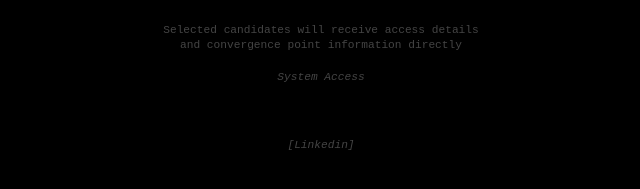
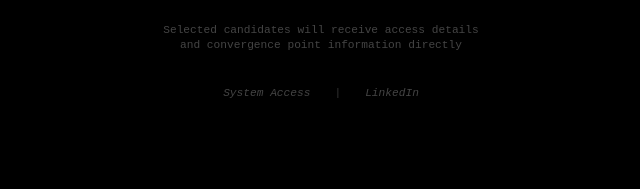
Before and after one commit to CalebBennett-Harper/locus, a Next.js app: page / in a window 1280 px wide. Shown: the part 1814-2003 px from the top of the page, without its empty margins (319-959 px from the left). Built offline with nearby package versions, Linux system fonts and the light colour scheme; no server answers.

Commit message:
update footer to horizontal array layout with System Access | LinkedIn

```diff
--- a/components/LandingPage.jsx
+++ b/components/LandingPage.jsx
@@ -254,17 +254,15 @@ export default function LandingPage() {
           and convergence point information directly
         </div>
 
-        <div className="admin-footer-link">
+        <div className="admin-footer-link" style={{ display: 'flex', justifyContent: 'center', gap: '24px', marginTop: '32px' }}>
           <a href="/admin/login">System Access</a>
-        </div>
-
-        <div className="admin-footer-link" style={{ marginTop: '32px' }}>
+          <span style={{ color: '#333333' }}>|</span>
           <a
             href="https://www.linkedin.com/company/locus-fyi/about/"
             target="_blank"
             rel="noopener noreferrer"
           >
-            [Linkedin]
+            LinkedIn
           </a>
         </div>
       </div>
```
